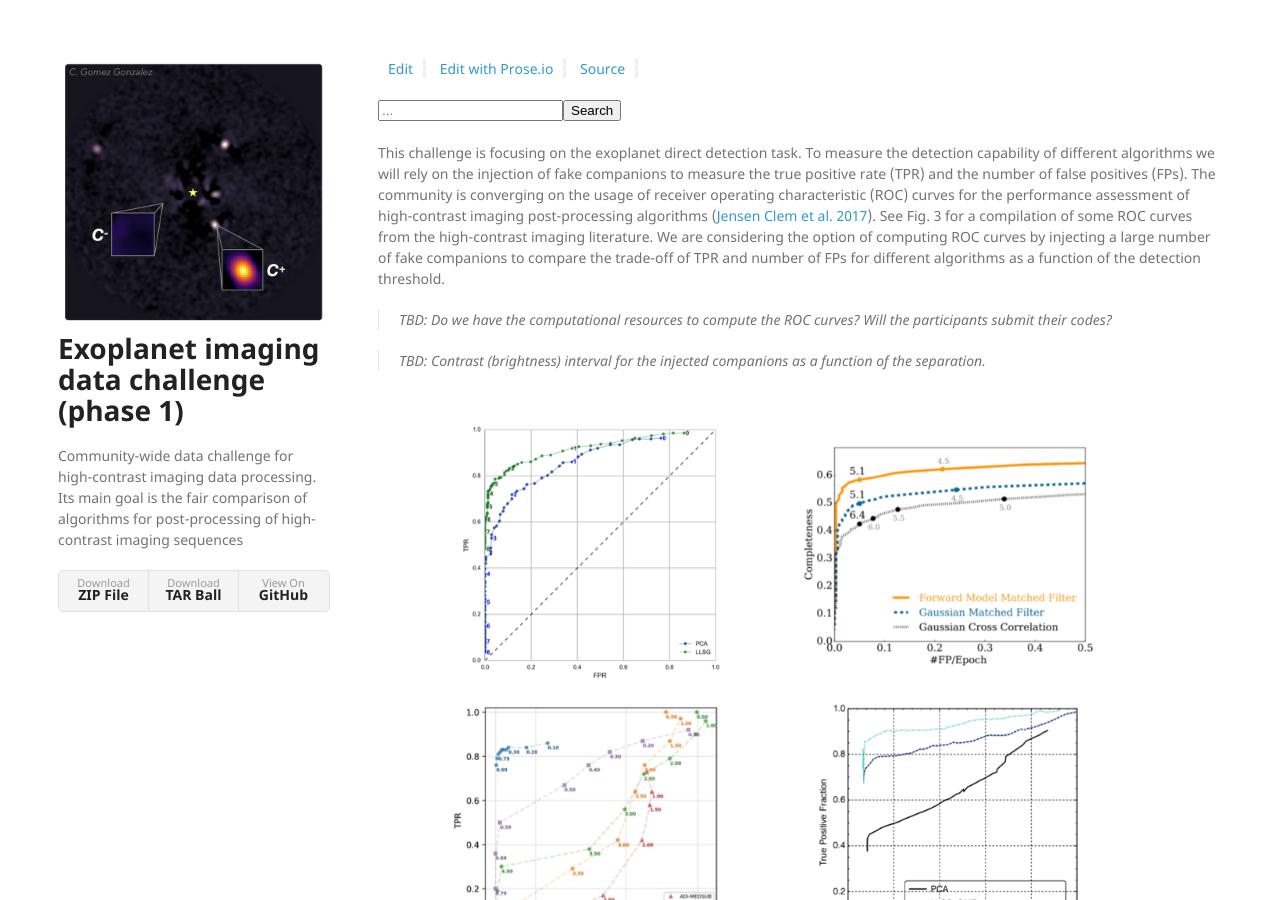
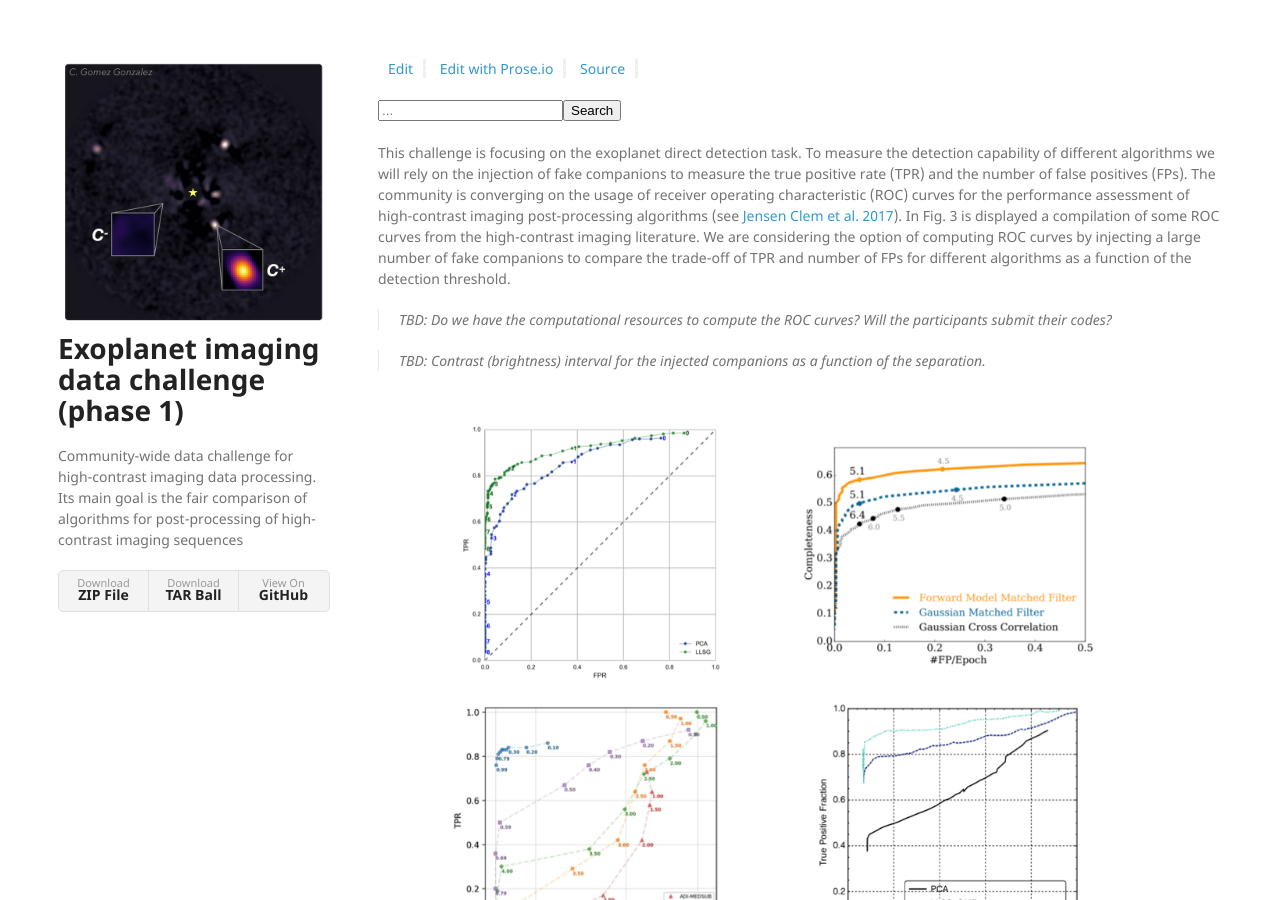
Before and after one commit to carlgogo/exoimaging_challenge, a Jekyll site: the page built from pages/metrics.md, in a window 1280 px wide and 900 px high. Built offline with Jekyll 4.4.1, drawn with Linux system fonts in a browser that asks for light colours; nearby versions of some CDN libraries; our own code applies the rules of GitHub Pages for plain Markdown files.

Commit message:
Fixing typos, minor editions

```diff
--- a/pages/metrics.md
+++ b/pages/metrics.md
@@ -1,4 +1,4 @@
-This challenge is focusing on the exoplanet direct detection task. To measure the detection capability of different algorithms we will rely on the injection of fake companions to measure the true positive rate (TPR) and the number of false positives (FPs). The community is converging on the usage of receiver operating characteristic (ROC) curves for the performance assessment of high-contrast imaging post-processing algorithms ([Jensen Clem et al. 2017](https://arxiv.org/abs/1711.01215)). See Fig. 3 for a compilation of some ROC curves from the high-contrast imaging literature. We are considering the option of computing ROC curves by injecting a large number of fake companions to compare the trade-off of TPR and number of FPs for different algorithms as a function of the detection threshold.
+This challenge is focusing on the exoplanet direct detection task. To measure the detection capability of different algorithms we will rely on the injection of fake companions to measure the true positive rate (TPR) and the number of false positives (FPs). The community is converging on the usage of receiver operating characteristic (ROC) curves for the performance assessment of high-contrast imaging post-processing algorithms (see [Jensen Clem et al. 2017](https://arxiv.org/abs/1711.01215)). In Fig. 3 is displayed a compilation of some ROC curves from the high-contrast imaging literature. We are considering the option of computing ROC curves by injecting a large number of fake companions to compare the trade-off of TPR and number of FPs for different algorithms as a function of the detection threshold.
 
 > TBD: Do we have the computational resources to compute the ROC curves? Will the participants submit their codes?
 
```
Also changed, not shown: pages/context.md (+2 -2 lines).
